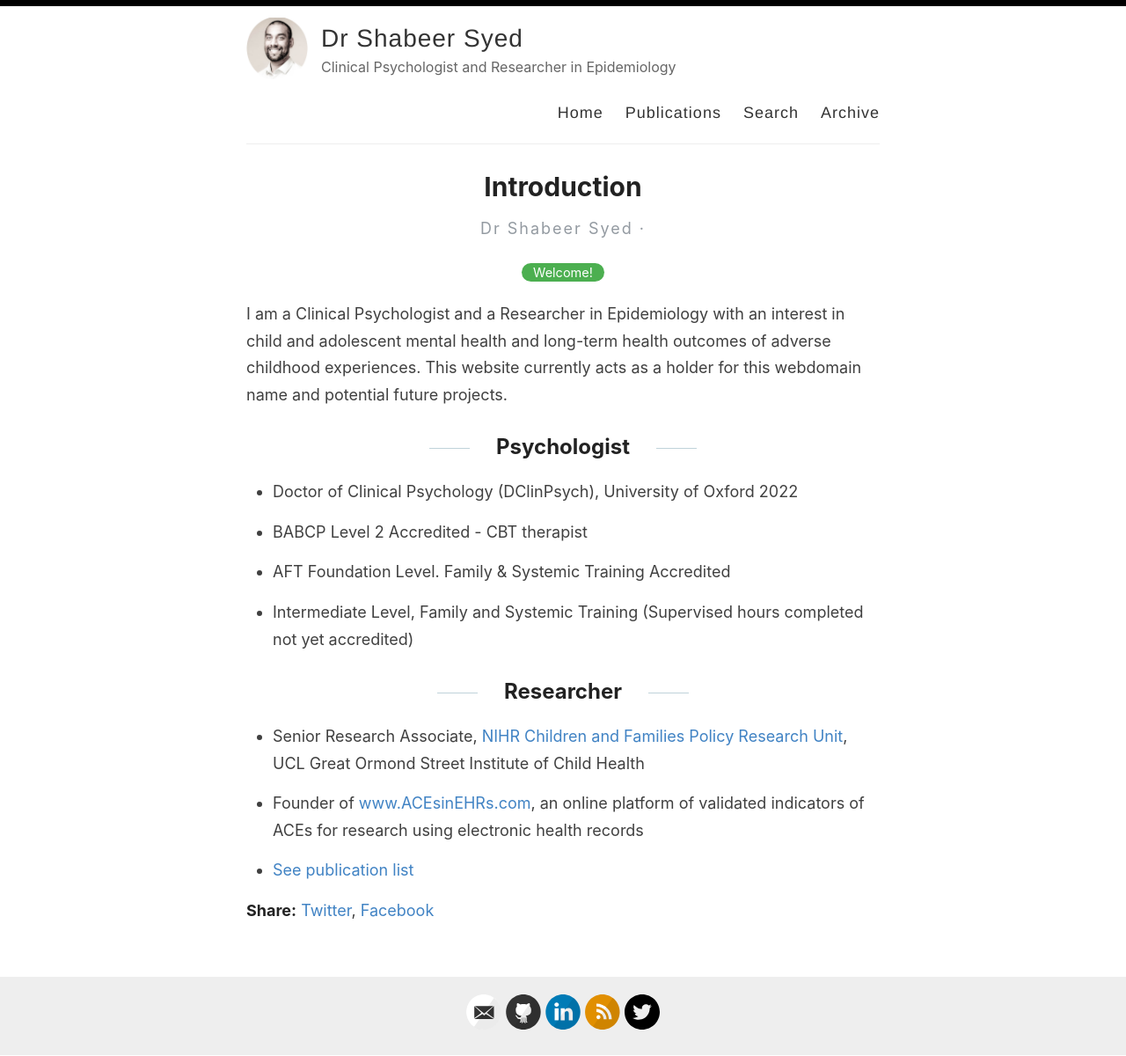
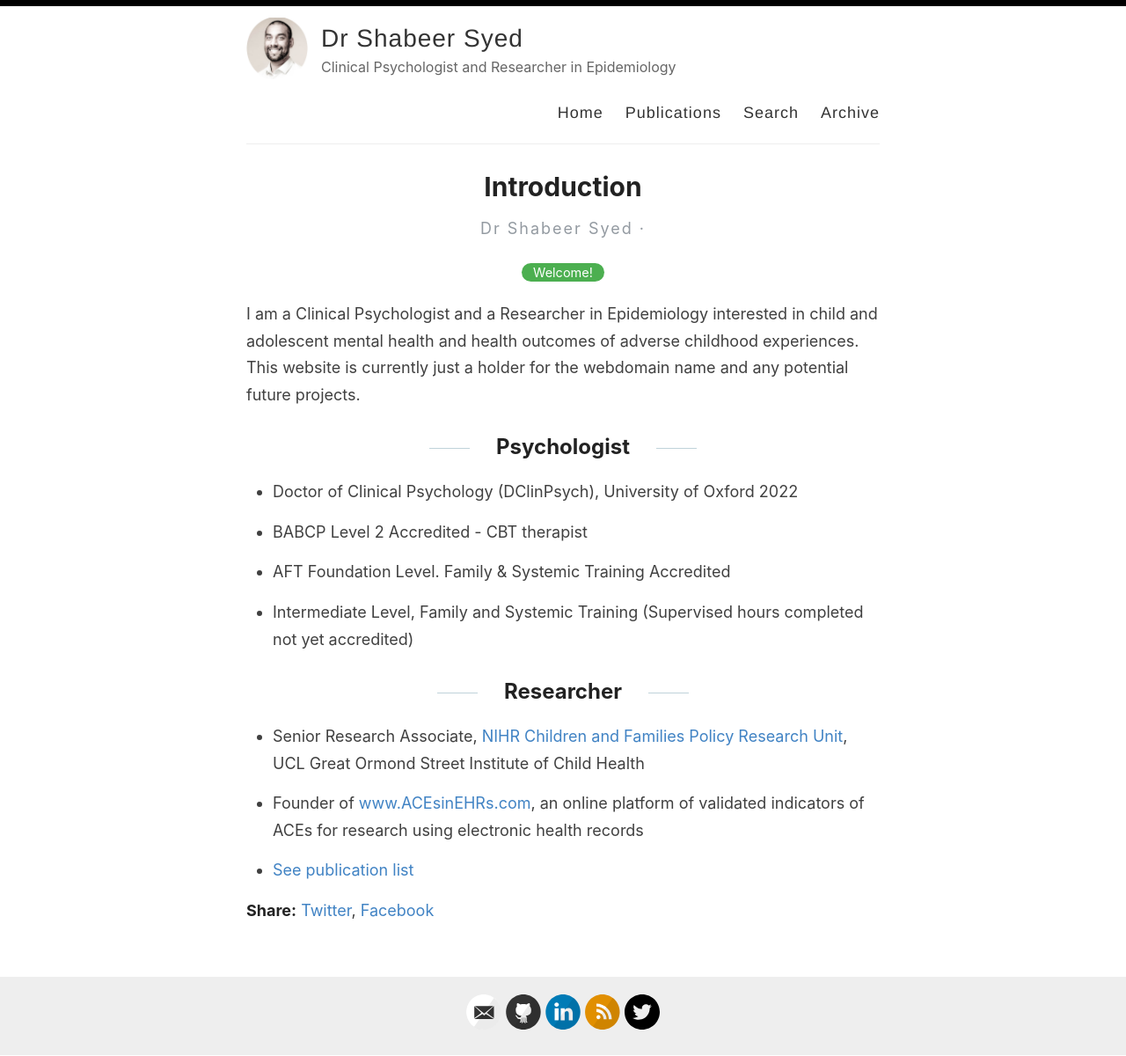
Before and after one commit to shabeer-syed/shabeersyed, a Jekyll site: the page built from index.md, in a window 1280 px wide. Shown: the whole page at 88% size. Built offline with Jekyll 4.4.1, drawn with Linux system fonts in a browser that asks for light colours; comment, search, counter and statistics services are not loaded.

Commit message:
Update index.md

```diff
--- a/index.md
+++ b/index.md
@@ -4,7 +4,8 @@ title: Introduction
 categories: [Welcome!]
 ---
 
-I am a Clinical Psychologist and a Researcher in Epidemiology with an interest in child and adolescent mental health and long-term health outcomes of adverse childhood experiences. This website currently acts as a holder for this  webdomain name and  potential future projects.
+I am a Clinical Psychologist and a Researcher in Epidemiology interested in child and adolescent mental health and health outcomes of adverse childhood experiences.
+This website is currently just a holder for the webdomain name and any potential future projects.
 
 ## Psychologist
 
```
